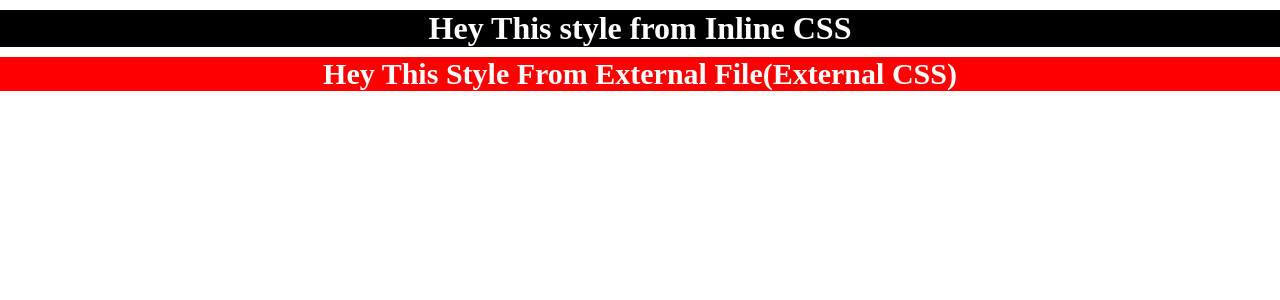
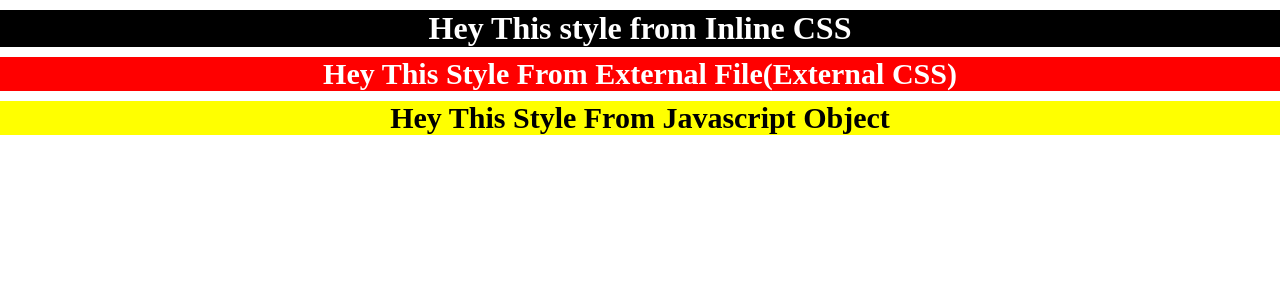
Before and after one commit to shakildevseo/ReactJS-Practice, a React (Vite) app: page / in a window 1280 px wide. Shown: the top 300 px of the page. Built offline with nearby package versions, Linux system fonts and the light colour scheme.

Commit message:
javascript-object-css

```diff
--- a/src/components/Stylish.jsx
+++ b/src/components/Stylish.jsx
@@ -1,6 +1,22 @@
 import "./externalCss.css"
 
 function Stylish(){
+
+
+    // Javascript Object CSS
+const myStyle = {
+    backgroundColor : "yellow",
+    color : "black",
+    textAlign : "center",
+    fontSize : "30px",
+    margin : "10px 0"
+
+}
+
+
+
+
+
     return(
         <>
         {/* Inline CSS Start */}
@@ -18,6 +34,14 @@ function Stylish(){
 
 
 
+          {/* Javascript Object  Style Start */}
+
+          <h2 style={myStyle}>Hey This Style From Javascript Object</h2>
+
+           {/* Javascript Object  Style   End  */}
+
+
+
 
 
 
```
